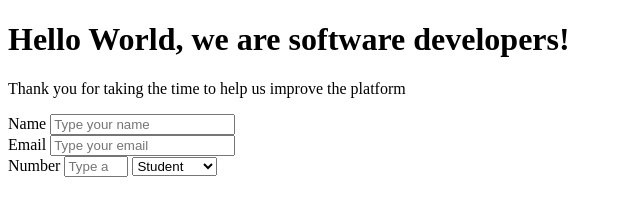
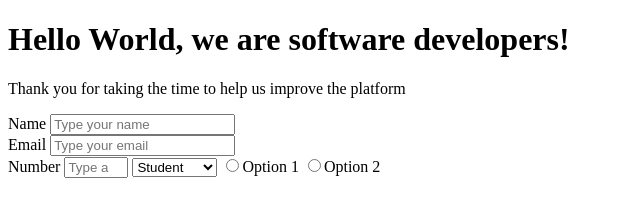
Before and after one commit to hamdiheb/microverse_ih_fr, a plain HTML site: page index.html in a window 1280 px wide. Shown: the whole page, without its empty margins (0-640 px from the left). Drawn offline with Linux system fonts and the light colour scheme.

Commit message:
Created radio buttons

```diff
--- a/index.html
+++ b/index.html
@@ -24,6 +24,8 @@
         <option>Student</option>
         <option>Graduated</option>
       </select>
+      <input type="radio" name="x" value="1">Option 1</input>
+      <input type="radio" name="x" value="2">Option 2</input>
     </form>
 
   </body>
```
